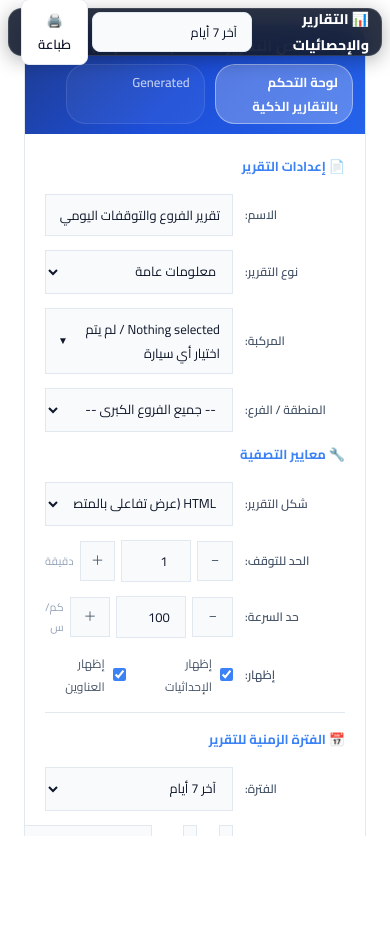
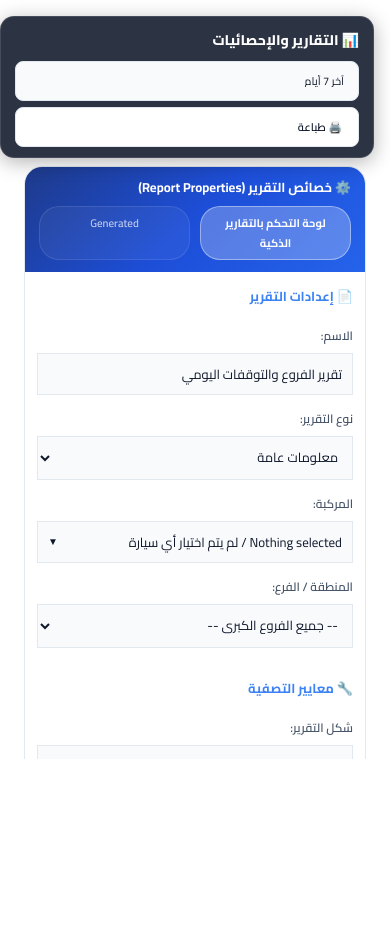
Before and after one commit to Mr-Abdo2/TOP-GPS, a website: page pages/reports.html in a window 390 px wide. Before the commit the page ends 844 px from the top, so only its background shows below. Drawn offline with nearby package versions, Linux system fonts and the light colour scheme.

Commit message:
🚀 Fixed Reports Header overlap, Date Pickers & Generate Report Button Visibility v6.0.0

```diff
--- a/pages/reports.html
+++ b/pages/reports.html
@@ -332,6 +332,108 @@
     .stat-row { display: flex; justify-content: space-between; align-items: center; padding: 8px 0; border-bottom: 1px solid var(--border); font-size: 13px; }
     .stat-row:last-child { border-bottom: none; }
     .rank-number { width: 24px; height: 24px; border-radius: 50%; display: flex; align-items: center; justify-content: center; font-size: 11px; font-weight: 800; flex-shrink: 0; }
+
+    /* ===== MOBILE RESPONSIVE OVERRIDES FOR REPORTS PAGE ===== */
+    @media (max-width: 768px) {
+      body, .main-content, .page-content {
+        overflow-y: auto !important;
+        height: auto !important;
+        padding-bottom: 85px !important;
+      }
+
+      .topbar {
+        position: relative !important;
+        height: auto !important;
+        flex-direction: column !important;
+        align-items: stretch !important;
+        gap: 8px !important;
+        padding: 10px 14px !important;
+      }
+      .topbar-right {
+        flex-wrap: wrap !important;
+        width: 100% !important;
+        justify-content: space-between !important;
+        gap: 6px !important;
+      }
+      .topbar-right select, .topbar-right button {
+        flex: 1 1 auto !important;
+        font-size: 11px !important;
+      }
+
+      .rpt-config-header {
+        flex-direction: column !important;
+        align-items: stretch !important;
+        gap: 10px !important;
+        padding: 12px 14px !important;
+      }
+      .rpt-config-header-right {
+        font-size: 13px !important;
+        text-align: center !important;
+      }
+      .rpt-config-header-left {
+        flex: 1 !important;
+        text-align: center !important;
+        font-size: 11px !important;
+        padding: 6px 8px !important;
+      }
+
+      .rpt-config-body {
+        grid-template-columns: 1fr !important;
+        gap: 16px !important;
+        padding: 12px !important;
+      }
+
+      .rpt-field {
+        flex-direction: column !important;
+        align-items: stretch !important;
+        gap: 4px !important;
+        margin-bottom: 12px !important;
+      }
+
+      .rpt-field-label {
+        min-width: 0 !important;
+        text-align: right !important;
+        font-size: 12px !important;
+        margin-bottom: 2px !important;
+      }
+
+      .rpt-field-input, .rpt-field-select, .rpt-multiselect-header {
+        width: 100% !important;
+        font-size: 13px !important;
+        padding: 8px 10px !important;
+        box-sizing: border-box !important;
+      }
+
+      .rpt-time-row {
+        flex-direction: row !important;
+        flex-wrap: wrap !important;
+        gap: 4px !important;
+        width: 100% !important;
+      }
+      .rpt-time-row input[type="date"] {
+        flex: 1 1 110px !important;
+        font-size: 11px !important;
+        padding: 6px 4px !important;
+      }
+      .rpt-time-select {
+        width: 48px !important;
+        font-size: 11px !important;
+        padding: 6px 2px !important;
+      }
+
+      .rpt-config-footer {
+        flex-direction: column !important;
+        gap: 8px !important;
+        padding: 14px 12px !important;
+      }
+      .btn-generate, .btn-cancel {
+        width: 100% !important;
+        justify-content: center !important;
+        font-size: 14px !important;
+        padding: 12px !important;
+        box-sizing: border-box !important;
+      }
+    }
   </style>
 </head>
 <body>
```
Also changed, not shown: .github/workflows/build-apk.yml.
